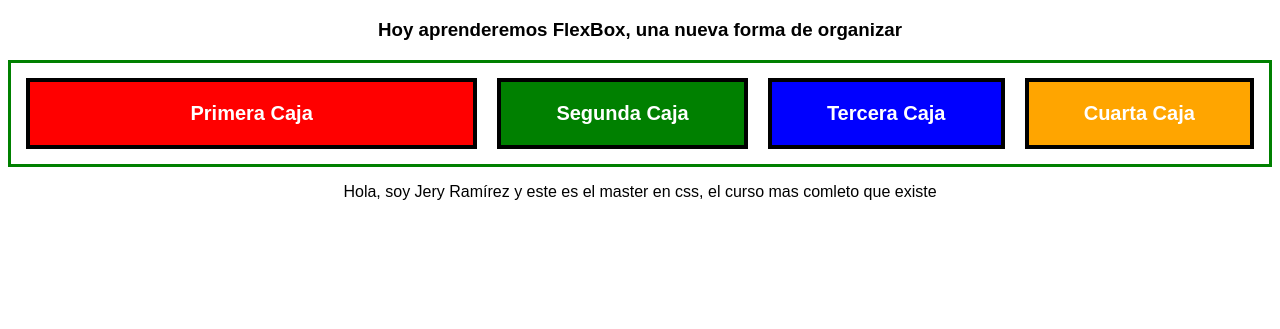
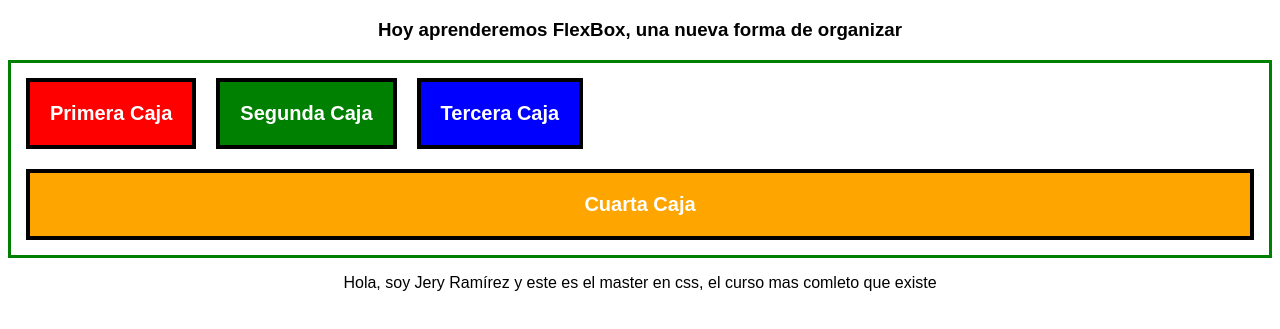
Before and after one commit to Rafadinho85/flexbox, a plain HTML site: page index.html in a window 1280 px wide. Shown: the part 61-390 px from the top of the page. Drawn offline with Linux system fonts and the light colour scheme.

Commit message:
flex basis, grow, calc y variables css

```diff
--- a/styles.css
+++ b/styles.css
@@ -1,10 +1,11 @@
 body{
+    --rojo:red;
     font-family: Arial, Helvetica, sans-serif;
     text-align: center;
 }
 #layout{
-    display:flex;
-    flex-flow: row wrap;
+    display: flex;
+    flex-flow:row wrap;
     border: 3px solid green;
     padding: 5px;
 
@@ -12,7 +13,7 @@ body{
 }
 
 .caja{
-    flex-grow: 1;
+    flex-basis: calc((100% / 3)-68px);
     font-size: 20px;
     font-weight: bold;
     color: white;
@@ -24,8 +25,7 @@ body{
 }
 
 .red{
-    flex-grow: 4;
-    background-color: red;
+    background-color: var(--rojo);
 }
 .blue{
 
@@ -36,6 +36,6 @@ body{
     background-color: green;
 }
 .orange{
-
+    flex-basis: 100%;
     background-color: orange;
 }
--- /dev/null
+++ b/styles2.css
@@ -0,0 +1,36 @@
+body{
+    text-align: center;
+}
+
+#layout{
+    height: 200px;
+    border: 3px solid green;
+    display: flex;
+    flex-wrap: wrap;
+    padding: 4px;
+    flex-direction: column-reverse;
+}
+
+.caja{
+    width: 200px;
+    height: 50px;
+    border: 4px solid black;
+    color: white;
+    margin: 10px auto;
+    padding: 20px;
+    line-height: 50px;
+    font-size: 25px;
+}
+
+.red{
+    background-color: red;
+}
+.green{
+    background-color: green;
+}
+.blue{
+    background-color: blue;
+}
+.orange{
+    background-color: orange;
+}
```
Also changed, not shown: index2.html (added, +32 -0 lines), Guía de flexbox.txt.
